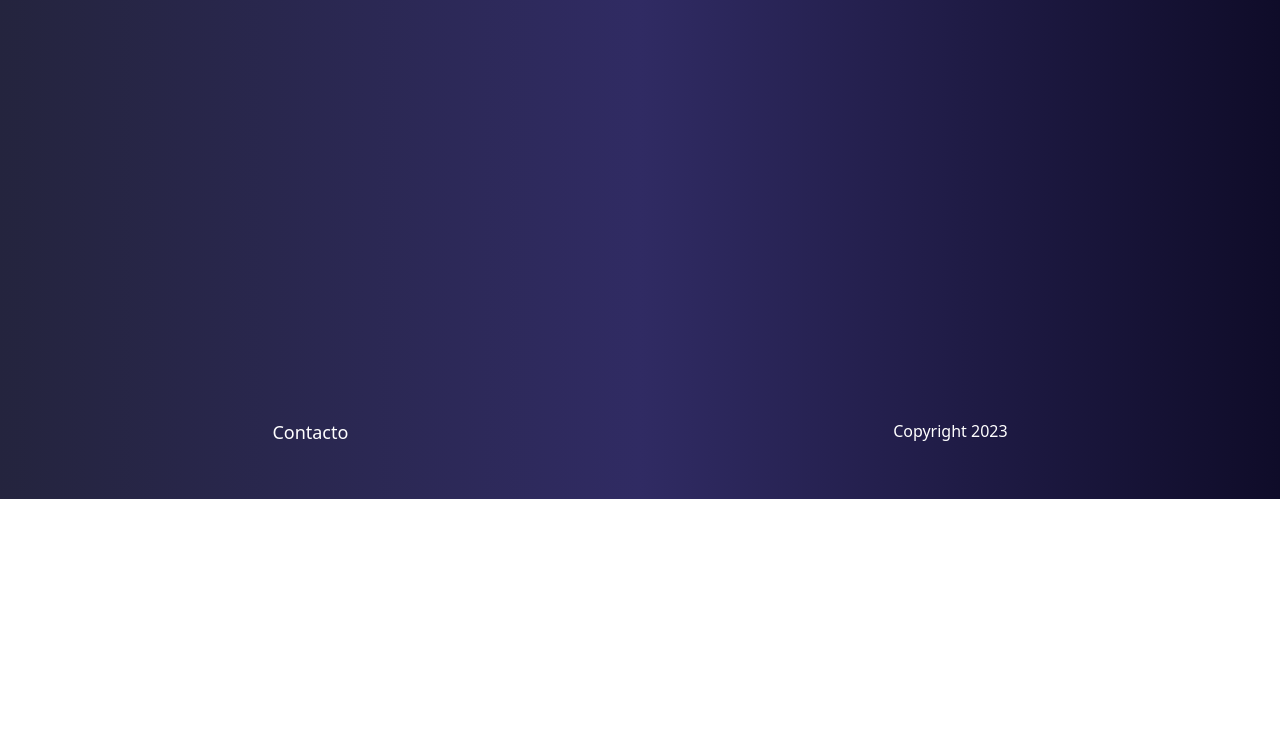
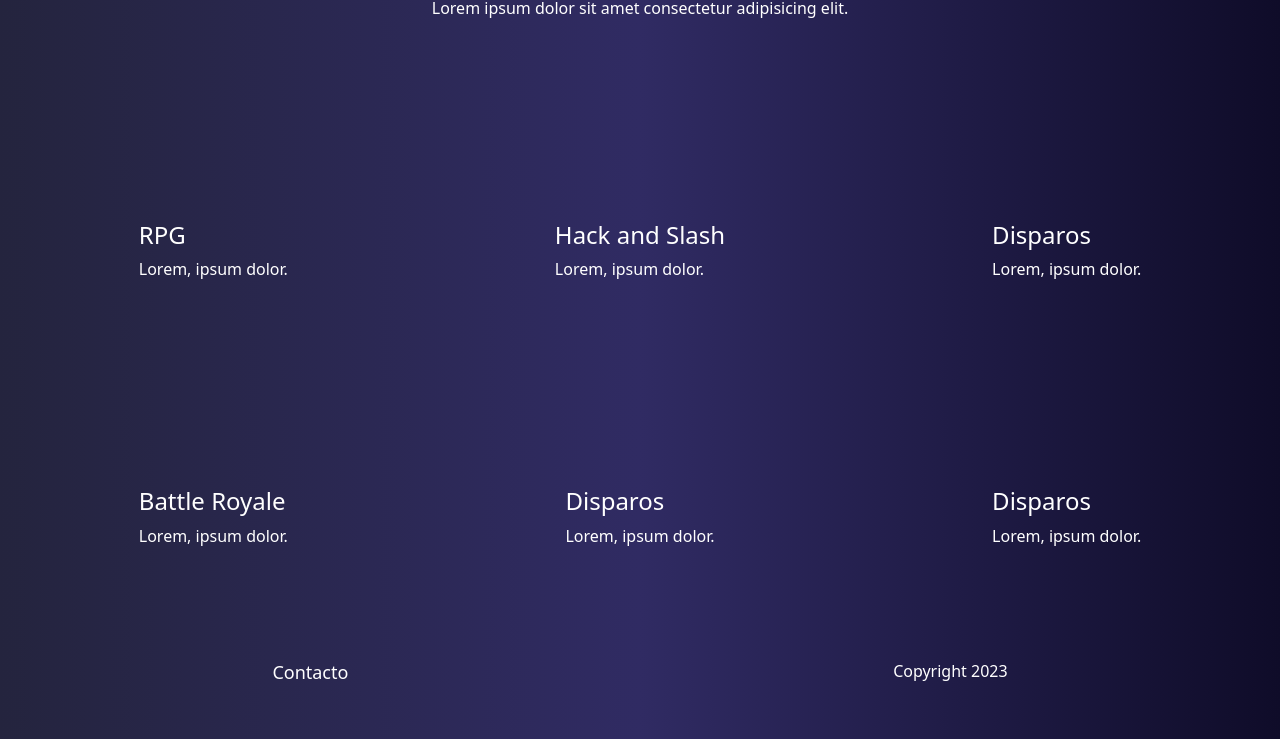
Before and after one commit to home2910/Pre-Entrega---Parra, a plain HTML site: page pages/generos.html in a window 1280 px wide. Shown: the part 301-1040 px from the top of the page. Before the commit the page ends 800 px from the top, so only its background shows below. Drawn offline with nearby package versions, Linux system fonts and the light colour scheme.

Commit message:
pagina generos finalizada

```diff
--- a/css/style.css
+++ b/css/style.css
@@ -41,7 +41,7 @@ header nav{
         color: #fff;}
 
 
-/* PRINCIPAL */
+/* INDEX */
 
 
 main{
@@ -112,3 +112,77 @@ main{
     flex-wrap: wrap;
     justify-content: space-between;
 }
+
+
+/* MAIN GENEROS */
+.main-container-generos{
+    height: 100vh;
+    display: grid;
+    align-items: center;
+    grid-template-areas:
+    "explain explain explain"
+    "rpg hs disparos"
+    "br sim deporte";
+    grid-template-columns:1fr 1fr 1fr ;
+    grid-template-rows:1fr 1fr 1fr ;
+
+}
+
+.explicacion-generos{
+    color: white;
+    justify-self: center;
+    grid-area: explain;
+}
+
+.generos-h4-1{
+    color: white;
+    justify-self: center;
+grid-area: rpg;
+}
+
+.generos-h4-2{
+    color: white;
+    justify-self: center;
+    grid-area:hs;
+
+}
+
+.generos-h4-3{
+    color: white;
+    justify-self: center;
+    grid-area: disparos;
+
+}
+
+.generos-h4-4{
+    color: white;
+    justify-self: center;
+    grid-area: br;
+
+}
+
+.generos-h4-5{
+color: white;
+justify-self: center;
+grid-area: sim;
+}
+
+.generos-h4-6{
+color: white;
+justify-self: center;
+grid-area: deporte;
+}
+
+@media (min-widht:320px){
+    .explicacion-generos{
+        height: 100vh;
+        display: grid;
+    grid-template-areas:
+    "explain explain"
+    "rpg hs"
+    "br disparos"
+    "sim deporte";
+    grid-template-columns:1fr 1fr 1fr ;
+    grid-template-rows:1fr 1fr 1fr ;
+    }
+}
--- a/pages/generos.html
+++ b/pages/generos.html
@@ -41,8 +41,46 @@
     </header>
 
 
-    <main>
-        main
+<main class="main-container-generos">
+
+    <div class="explicacion-generos">
+        <h2>Géneros de Videojuegos</h2>
+        <p>Lorem ipsum dolor sit amet consectetur adipisicing elit.</p>
+    </div>
+
+    <div class="generos-h4-1">
+        <h4>RPG</h4>
+        <p>Lorem, ipsum dolor.</p>
+    </div>
+
+    <div class="generos-h4-2">
+        <h4 >Hack and Slash</h4>
+        <p>Lorem, ipsum dolor.</p>
+    </div>
+
+    <div class="generos-h4-3">
+        <h4>Disparos</h4>
+        <p>Lorem, ipsum dolor.</p>
+    </div>
+
+    <div class="generos-h4-4">
+        <h4>Battle Royale</h4>
+        <p>Lorem, ipsum dolor.</p>
+    </div>
+
+    <div class="generos-h4-5">
+        <h4>Disparos</h4>
+        <p>Lorem, ipsum dolor.</p>
+    </div>
+
+    <div class="generos-h4-6">
+        <h4>Disparos</h4>
+        <p>Lorem, ipsum dolor.</p>
+    </div>
+
+
+
+
 </main>
 
 
@@ -57,5 +95,6 @@
     </footer>
 
 
+
 </body>
 </html>
```
Lines whose indentation alone changed are shown as unchanged.
